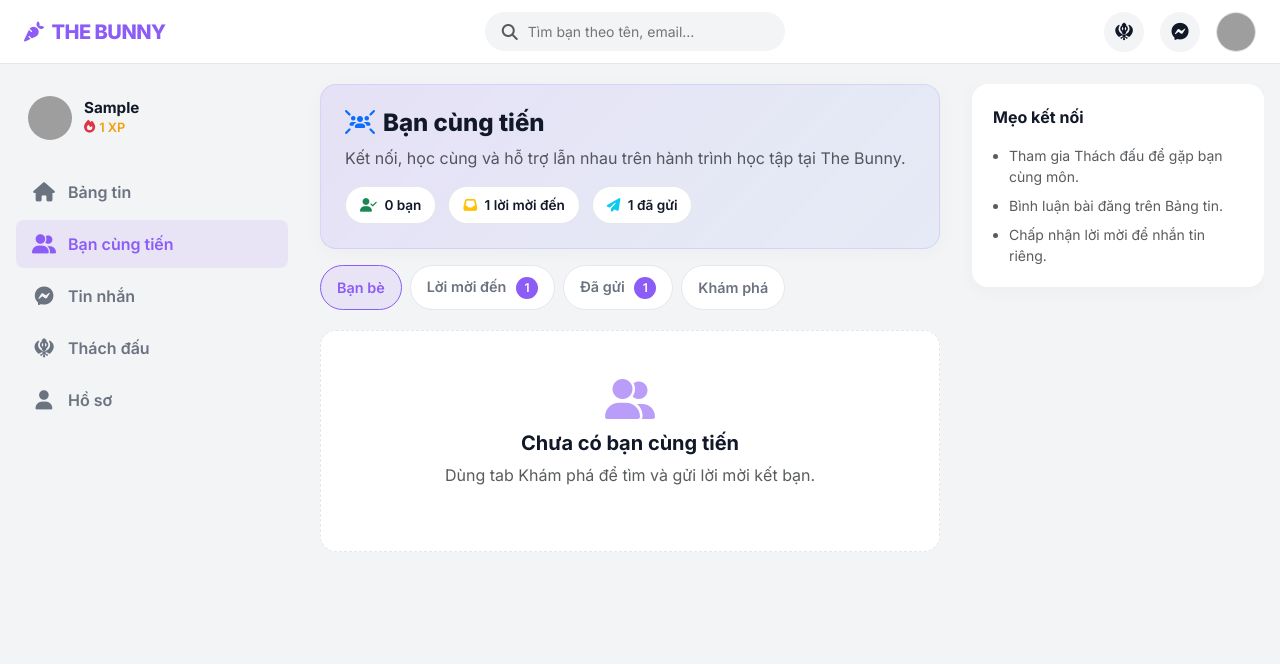
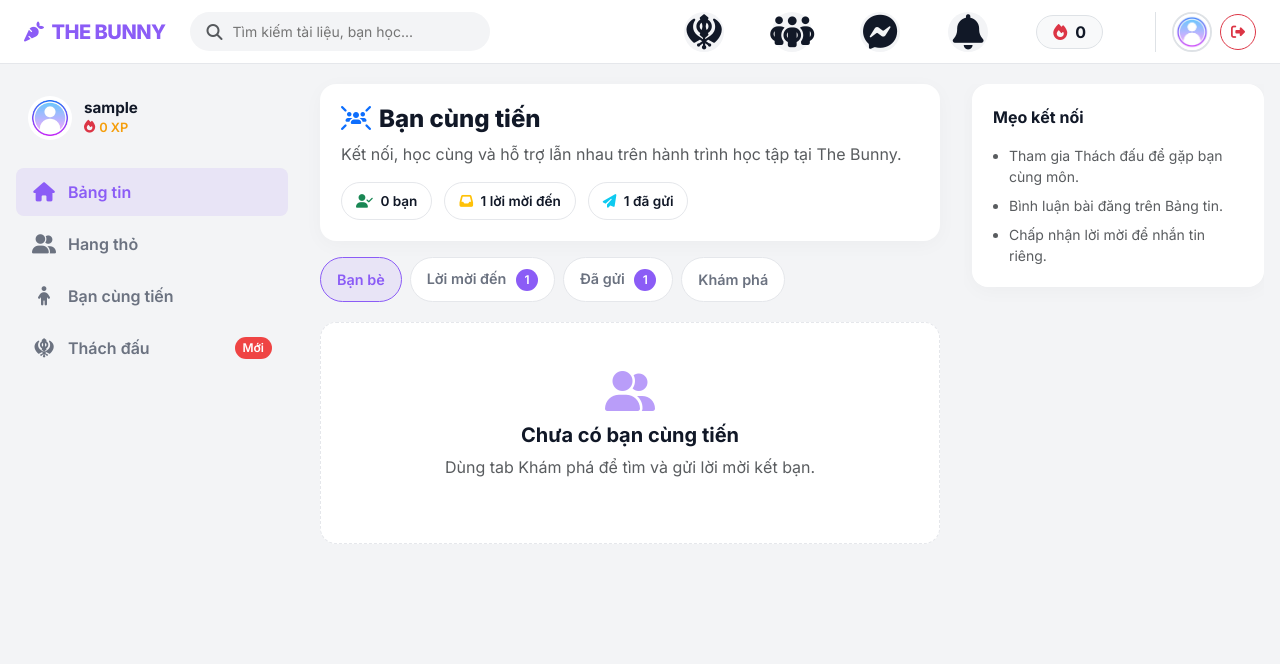
Before and after one commit to HoQuynhNga/MangXaHoiHocTap_The_Bunny, a PHP site: page /pages/ban-cung-tien.php in a window 1280 px wide. Shown: the top 664 px of the page. Run offline with PHP 8.4, Linux system fonts and the light colour scheme; the visitor is signed in with stand-in values (Sample User, id 1); tables that the repository leaves empty hold one stand-in row (values such as "Sample post"); grey boxes are pictures that could not be loaded.

Commit message:
sửa header và nav cho tin nhắn và bạn cùng tiến

```diff
--- a/pages/ban-cung-tien.php
+++ b/pages/ban-cung-tien.php
@@ -11,6 +11,8 @@ if (!isset($_SESSION['user_id'])) {
 
 $currentUserId = (int) $_SESSION['user_id'];
 $searchQuery = trim($_GET['q'] ?? '');
+$user_avatar         = "../assets/img/default-avatar.jpg";
+$stats_xp            = 0;
 
 if ($_SERVER['REQUEST_METHOD'] === 'POST') {
     header('Content-Type: application/json; charset=utf-8');
@@ -105,42 +107,25 @@ function renderBuddyCard(array $user, string $mode, ?int $relationId = null): vo
 <body class="buddies-page">
   <div class="mobile-overlay" id="mobileOverlay" onclick="toggleSidebar()"></div>
 
-  <nav class="navbar-bunny">
-    <div class="d-flex align-items-center gap-3">
-      <button class="menu-btn-mobile" type="button" onclick="toggleSidebar()" aria-label="Mở menu">
-        <i class="fa-solid fa-bars"></i>
-      </button>
-      <a href="trang-chu.php" class="brand-logo"><i class="fa-solid fa-carrot"></i> THE BUNNY</a>
-    </div>
-    <form class="search-bar" method="get" action="ban-cung-tien.php">
-      <i class="fa-solid fa-search text-muted"></i>
-      <input type="search" name="q" value="<?= htmlspecialchars($searchQuery) ?>" placeholder="Tìm bạn theo tên, email…" autocomplete="off" />
-    </form>
-    <div class="nav-actions d-flex align-items-center gap-3">
-      <a href="thach-dau.php" class="btn-icon d-none d-md-flex text-decoration-none" title="Thách đấu"><i class="fa-solid fa-khanda"></i></a>
-      <a href="tin-nhan.php" class="btn-icon text-decoration-none" title="Tin nhắn"><i class="fa-brands fa-facebook-messenger"></i></a>
-      <a href="trang-ca-nhan.php" class="d-none d-md-block">
-        <img src="<?= htmlspecialchars($currentUser['avatar']) ?>" class="rounded-circle border" width="40" height="40" alt="" />
-      </a>
-    </div>
-  </nav>
+  <nav class="sticky-top" style="z-index: 1030;">
+        <?php include '../includes/header.php'; ?>
+    </nav>
 
   <div class="layout-container">
     <aside class="sidebar-left" id="sidebarLeft">
       <div class="user-mini d-none d-md-flex">
-        <img src="<?= htmlspecialchars($currentUser['avatar']) ?>" alt="" width="44" height="44" />
+        <img src="<?= htmlspecialchars($user_avatar) ?>" alt="" width="44" height="44" />
         <div>
-          <div class="name"><?= htmlspecialchars($currentUser['name']) ?></div>
-          <div class="xp"><i class="fa-solid fa-fire text-danger"></i> <?= number_format($currentUser['xp']) ?> XP</div>
+          <div class="name"><?= htmlspecialchars($currentUser['username']) ?></div>
+          <div class="xp"><i class="fa-solid fa-fire text-danger"></i> <?= number_format($stats_xp) ?> XP</div>
         </div>
       </div>
       <div class="nav-menu">
-        <a href="trang-chu.php" class="nav-item"><i class="fa-solid fa-house"></i> Bảng tin</a>
-        <a href="ban-cung-tien.php" class="nav-item active"><i class="fa-solid fa-user-group"></i> Bạn cùng tiến</a>
-        <a href="tin-nhan.php" class="nav-item"><i class="fa-brands fa-facebook-messenger"></i> Tin nhắn</a>
-        <a href="thach-dau.php" class="nav-item"><i class="fa-solid fa-khanda"></i> Thách đấu</a>
-        <a href="trang-ca-nhan.php" class="nav-item"><i class="fa-solid fa-user"></i> Hồ sơ</a>
-      </div>
+                <a href="trang-chu.php" class="nav-item active"><i class="fa-solid fa-house"></i> Bảng tin</a>
+                <a href="hang-tho.php" class="nav-item"><i class="fa-solid fa-user-group"></i> Hang thỏ</a>
+                <a href="ban-cung-tien.php" class="nav-item"><i class="fa-solid fa-child"></i>Bạn cùng tiến</a>
+                <a href="thach-dau.php" class="nav-item"><i class="fa-solid fa-khanda"></i> Thách đấu <span class="badge-count" style="background: #EF4444;">Mới</span></a>
+            </div>
     </aside>
 
     <main class="feed-main">
--- a/pages/trang-chu.php
+++ b/pages/trang-chu.php
@@ -299,8 +299,9 @@ $onlineFriends = [];
 
             <div class="nav-menu">
                 <a href="trang-chu.php" class="nav-item active"><i class="fa-solid fa-house"></i> Bảng tin</a>
-                <a href="hang-tho.php" class="nav-item"><i class="fa-solid fa-user-group"></i> Hang Thỏ (Nhóm)</a>
-                <a href="thach-dau.php" class="nav-item"><i class="fa-solid fa-khanda"></i> Thách Đấu <span class="badge-count" style="background: #EF4444;">Mới</span></a>
+                <a href="hang-tho.php" class="nav-item"><i class="fa-solid fa-user-group"></i> Hang thỏ</a>
+                <a href="ban-cung-tien.php" class="nav-item"><i class="fa-solid fa-child"></i>Bạn cùng tiến</a>
+                <a href="thach-dau.php" class="nav-item"><i class="fa-solid fa-khanda"></i> Thách đấu <span class="badge-count" style="background: #EF4444;">Mới</span></a>
             </div>
 
             <hr class="my-3 text-muted opacity-25">
```
Also changed, not shown: pages/tin-nhan.php (+14 -64 lines).
